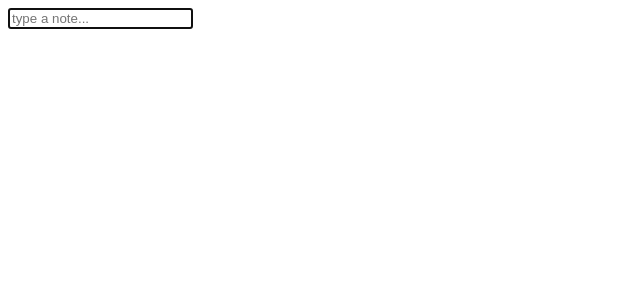
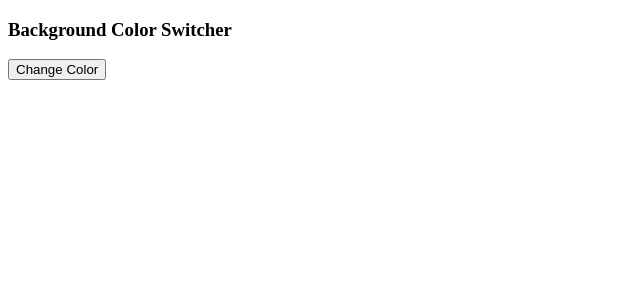
Before and after one commit to githubscientist/react-b51, a React (Vite) app: page / in a window 1280 px wide. Shown: the top 300 px of the page, without its empty margins (0-640 px from the left). Built offline with nearby package versions, Linux system fonts and the light colour scheme.

Commit message:
button background color switcher with useRef hook

```diff
--- a/src/App.jsx
+++ b/src/App.jsx
@@ -1,30 +1,23 @@
-// useRef hook:
-/*
-
-  - It's a react's built in feature
-  - To create and manage references of DOM elements
-  - We can manipulate the element using the reference
-  without any unnecessary re-renders
-
-*/
-import React, { useEffect, useRef } from 'react';
+import React, { useRef } from 'react';
 
 function App() {
 
-  // create a reference using useRef hook
-  const inputRef = useRef(null);
+  // get the reference of the button
+  const buttonRef = useRef(null);
 
-  useEffect(() => {
-    inputRef.current.focus();
-  }, []);
+  const changeColor = () => {
+    // console.log('change color button clicked!');
+    // console.log(buttonRef.current);
+    const colors = ['red', 'blue', 'green', 'yellow', 'purple', 'pink', 'black', 'brown', 'orange', 'white'];
+    const randomColor = colors[Math.floor(Math.random()*10)];
+    console.log(randomColor);
+    buttonRef.current.style.backgroundColor = randomColor;
+  }
 
   return (
     <div>
-      <input
-        type='text'
-        placeholder='type a note...'
-        ref={inputRef}
-      />
+      <h3>Background Color Switcher</h3>
+      <button onClick={changeColor} ref={buttonRef}>Change Color</button>
     </div>
   )
 }
```
